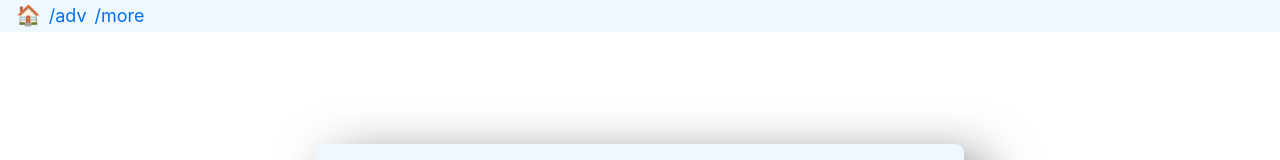
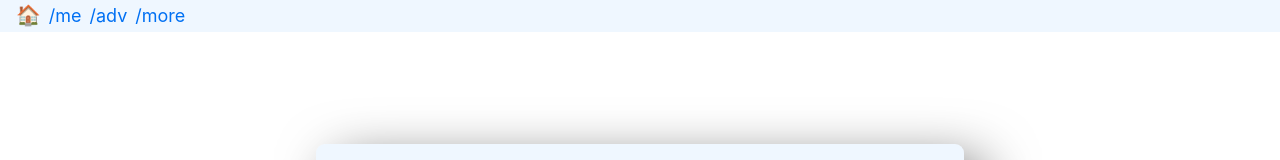
Before and after one commit to senaev/senaev.com, a Next.js app: page / in a window 1280 px wide. Shown: the top 160 px of the page. Built offline with nearby package versions, Linux system fonts and the light colour scheme.

Commit message:
add me link to navigation menu

```diff
--- a/components/Navigation/index.tsx
+++ b/components/Navigation/index.tsx
@@ -6,6 +6,7 @@ export function Navigation() {
     return (
         <nav className={styles.Navigation}>
             <Link className={styles.Navigation_home} href={'/'}>{'🏠'}</Link>
+            <Link href={'/me'}>{'/me'}</Link>
             <Link href={'/adv'}>{'/adv'}</Link>
             <Link href={'/more'}>{'/more'}</Link>
         </nav>
```
